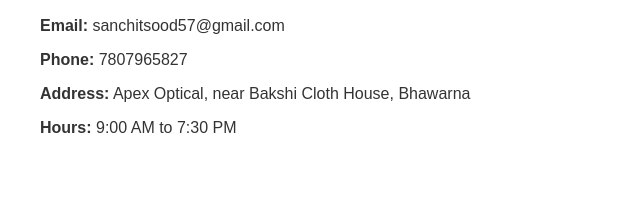
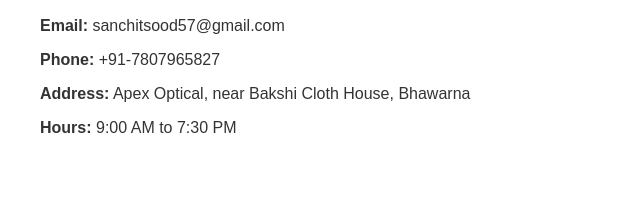
Before and after one commit to Apexoptical1/Apex-optical-business-, a plain HTML site: page index_apex_updated.html in a window 1280 px wide. Shown: the part 283-489 px from the top of the page, 0-640 px from the left. Drawn offline with Linux system fonts and the light colour scheme.

Commit message:
Update index_apex_updated.html

```diff
--- a/index_apex_updated.html
+++ b/index_apex_updated.html
@@ -56,10 +56,11 @@
   <section id="contact">
   <h2>Contact Us</h2>
   <p><strong>Email:</strong> sanchitsood57@gmail.com</p>
-  <p><strong>Phone:</strong> 7807965827</p>
+  <p><strong>Phone:</strong> +91-7807965827</p>
   <p><strong>Address:</strong> Apex Optical, near Bakshi Cloth House, Bhawarna</p>
   <p><strong>Hours:</strong> 9:00 AM to 7:30 PM</p>
 </section>
+
 
 
   <p><strong>Phone:</strong> <a href="tel:7807965827">7807965827</a></p>
```
